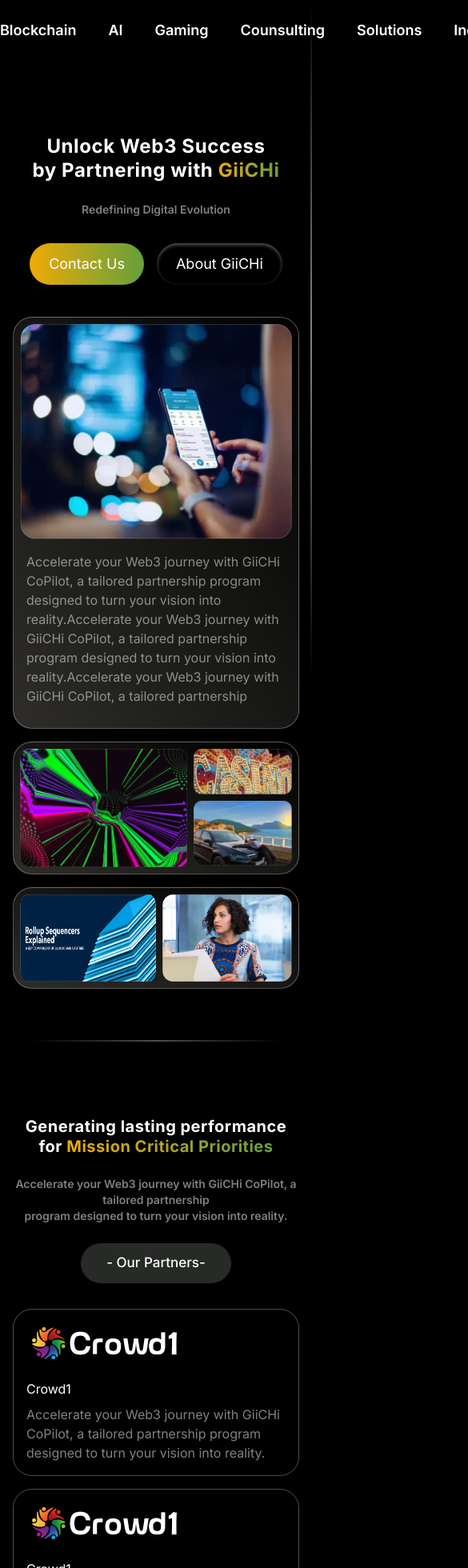
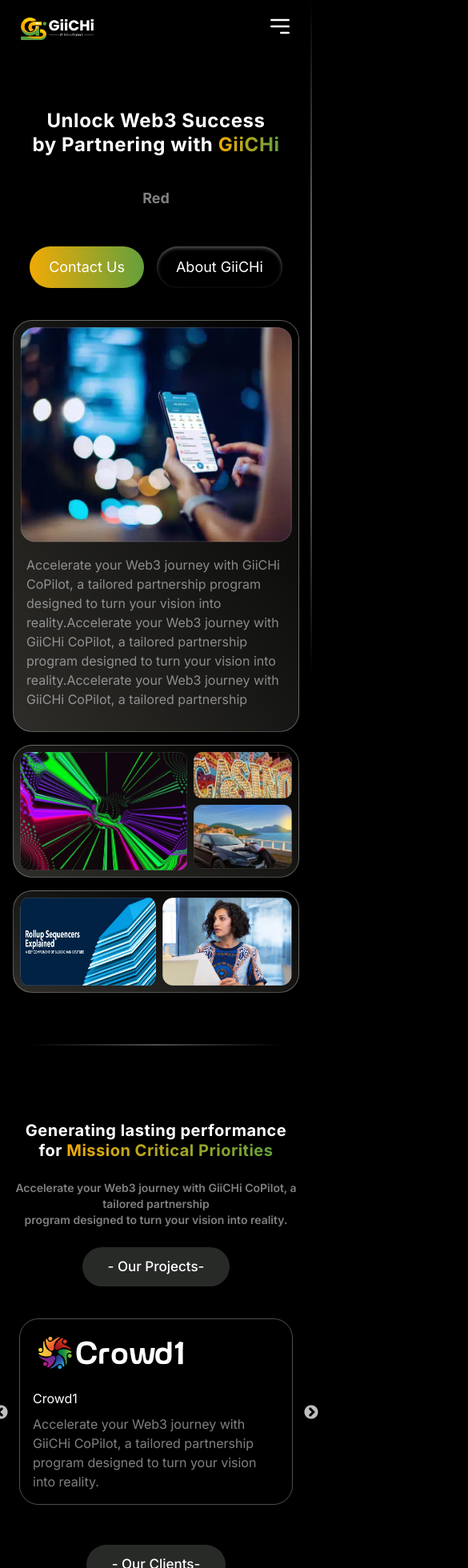
Before and after one commit to PolluxCoin2-0/GIICHI_4.0, a React (Vite) app: page / in a window 390 px wide. Shown: the top 1960 px of the page at 80% size, 585 px wide, since content can reach past the window. Built offline with nearby package versions, Linux system fonts and the light colour scheme.

Commit message:
update navbar responsive

```diff
--- /dev/null
+++ b/src/components/Typewriter.jsx
@@ -0,0 +1,47 @@
+'use client';
+
+import { useState, useEffect } from 'react';
+
+const Typewriter = () => {
+  const words = ["Redefining , Digital , Evolution "];
+  const [currentWord, setCurrentWord] = useState('');
+  const [index, setIndex] = useState(0);
+  const [charIndex, setCharIndex] = useState(0);
+  const [isDeleting, setIsDeleting] = useState(false);
+
+  useEffect(() => {
+    const type = () => {
+      const word = words[index];
+      if (isDeleting) {
+        setCurrentWord(word.substring(0, charIndex - 1));
+        setCharIndex(charIndex - 1);
+
+        if (charIndex === 0) {
+          setIsDeleting(false);
+          setIndex((prevIndex) => (prevIndex + 1) % words.length);
+        }
+      } else {
+        setCurrentWord(word.substring(0, charIndex + 1));
+        setCharIndex(charIndex + 1);
+
+        if (charIndex === word.length) {
+          setIsDeleting(true);
+        }
+      }
+    };
+
+    const typingInterval = setTimeout(type, 100);
+
+    return () => clearTimeout(typingInterval); // Clean up timeout when component is unmounted or rerendered
+  }, [charIndex, isDeleting, index, words]);
+
+  return (
+    <div className="w-full h-full flex justify-center items-center">
+      <h1 id="typewriter" className="text-lg md:text-3xl lg:text-4xl text-white text-opacity-50 font-bold">
+        {currentWord}
+      </h1>
+    </div>
+  );
+};
+
+export default Typewriter;
--- a/src/layout/Navbar.jsx
+++ b/src/layout/Navbar.jsx
@@ -1,39 +1,109 @@
+import { useState } from "react";
 import Giichi_Logo_Img from "../assets/Giichi_Logo.png";
+
 const Navbar = () => {
+  const [isMenuOpen, setIsMenuOpen] = useState(false);
+
   return (
-    <div className="flex flex-row justify-between items-center 3xl:px-60 py-4 ">
+    <nav className="flex flex-row justify-between items-center px-6 md:px-12 lg:px-20 3xl:px-60 py-4 bg-black">
       {/* Logo */}
       <a href="/dashboard">
-       <div>
-        <img src={Giichi_Logo_Img} alt="" className="cursor-pointer"/>
-       </div>
-       </a>
+        <div>
+          <img src={Giichi_Logo_Img} alt="Giichi Logo" className="cursor-pointer w-24 md:w-28" />
+        </div>
+      </a>
 
-       {/* nav menu */}
-       <div>
-        <ul className="flex flex-row justify-between space-x-10">
+      {/* Hamburger Menu (visible on mobile) */}
+      <div className="lg:hidden">
+        <button
+          onClick={() => setIsMenuOpen(!isMenuOpen)}
+          className="text-white focus:outline-none"
+        >
+          {isMenuOpen ? (
+            <svg
+              xmlns="http://www.w3.org/2000/svg"
+              className="h-8 w-8"
+              viewBox="0 0 20 20"
+              fill="currentColor"
+            >
+              <path
+                fillRule="evenodd"
+                d="M4.293 4.293a1 1 0 011.414 0L10 8.586l4.293-4.293a1 1 0 111.414 1.414L11.414 10l4.293 4.293a1 1 0 01-1.414 1.414L10 11.414l-4.293 4.293a1 1 0 01-1.414-1.414L8.586 10 4.293 5.707a1 1 0 010-1.414z"
+                clipRule="evenodd"
+              />
+            </svg>
+          ) : (
+            <svg
+              xmlns="http://www.w3.org/2000/svg"
+              className="h-8 w-8"
+              fill="none"
+              viewBox="0 0 24 24"
+              stroke="currentColor"
+            >
+              <path
+                strokeLinecap="round"
+                strokeLinejoin="round"
+                strokeWidth={2}
+                d="M4 6h16M4 12h16m-7 6h7"
+              />
+            </svg>
+          )}
+        </button>
+      </div>
+
+      {/* Nav Menu */}
+      <div
+        className={`${
+          isMenuOpen ? "block translate-x-0" : "hidden translate-x-full"
+        } absolute top-16 left-0 w-full bg-black lg:static lg:flex lg:w-auto`}
+      >
+        <ul className="flex flex-col lg:flex-row lg:space-x-10 text-center lg:text-left">
           <a href="/blockchain-development">
-          <li className="text-white text-lg font-semibold cursor-pointer">Blockchain</li>
+            <li className="text-white text-lg font-semibold cursor-pointer py-2 lg:py-0">
+              Blockchain
+            </li>
           </a>
-          <li className="text-white text-lg font-semibold">AI</li>
-          <li className="text-white text-lg font-semibold">Gaming</li>
-          <li className="text-white text-lg font-semibold">Counsulting</li>
-          <li className="text-white text-lg font-semibold">Solutions</li>
-          <li className="text-white text-lg font-semibold">Industries</li>
-          <li className="text-white text-lg font-semibold">About Us</li>
+          <li className="text-white text-lg font-semibold cursor-pointer py-2 lg:py-0">
+            AI
+          </li>
+          <li className="text-white text-lg font-semibold cursor-pointer py-2 lg:py-0">
+            Gaming
+          </li>
+          <li className="text-white text-lg font-semibold cursor-pointer py-2 lg:py-0">
+            Consulting
+          </li>
+          <li className="text-white text-lg font-semibold cursor-pointer py-2 lg:py-0">
+            Solutions
+          </li>
+          <li className="text-white text-lg font-semibold cursor-pointer py-2 lg:py-0">
+            Industries
+          </li>
+          <li className="text-white text-lg font-semibold cursor-pointer py-2 lg:py-0">
+            About Us
+          </li>
         </ul>
-       </div>
-
-       {/* Get in Touch button */}
-       <div>
+        <div className="lg:hidden flex justify-center mt-4 mb-8">
         <button
-        type="button"
-        className="bg-green-gradient px-5 py-3 rounded-full text-md font-semibold">
+          type="button"
+          className="bg-green-gradient px-5 py-3 rounded-full text-md font-semibold"
+        >
           Get In Touch
         </button>
-       </div>
-    </div>
-  )
-}
+      </div>
+
+      </div>
+
+      {/* Get in Touch Button */}
+      <div className="hidden lg:block">
+        <button
+          type="button"
+          className="bg-green-gradient px-5 py-3 rounded-full text-md font-semibold"
+        >
+          Get In Touch
+        </button>
+      </div>
+    </nav>
+  );
+};
 
 export default Navbar;
--- a/src/pages/Dashboard.jsx
+++ b/src/pages/Dashboard.jsx
@@ -13,7 +13,7 @@
 import Objectives from "./Objectives";
 import Review from "../components/Review";
 import LetsTalk from "../components/LetsTalk";
-
+import Typewriter from "../components/Typewriter";
 const Dashboard = () => {
   return (
     <div className="pt-12">
@@ -37,10 +37,10 @@
         </p>
 
         {/* Heading 3 */}
-        <div className="flex flex-row justify-center items-center ">
+        <div className="flex flex-row justify-center items-center h-20">
           <img src={star3Img} alt="" className="hidden md:hidden" />
-          <p className="text-sm md:text-md lg:text-3xl font-semibold text-white text-opacity-50 text-center pt-6">
-          Redefining Digital Evolution
+          <p className="text-sm md:text-md lg:text-3xl font-semibold  text-center pt-6">
+         <Typewriter/>
           </p>
           <img src={star4Img} alt="" className="hidden md:hidden" />
         </div>
--- a/src/pages/Mission.jsx
+++ b/src/pages/Mission.jsx
@@ -1,9 +1,10 @@
-import PropTypes from "prop-types";
+/* eslint-disable react/prop-types */
 import star6Img from "../assets/star6.png";
 import crowd1Logo from "../assets/crowd1Logo.png";
 import polluxLogo from "../assets/polluxLogo (3).png";
-import Spot30Logo from "../assets/spot30Logo.png";
-import colourTradeLogo from "../assets/colorTradeLogo.png";
+import Slider from "react-slick";
+import "slick-carousel/slick/slick.css";
+import "slick-carousel/slick/slick-theme.css";
 
 const Mission = () => {
   const partners = [
@@ -27,42 +28,40 @@
     },
   ];
 
-  const clients = [
+// Slick slider settings
+  const sliderSettings = {
+    dots: true,
+    infinite: true,
+    speed: 500,
+    slidesToShow: 3,
+    slidesToScroll: 1,
+    responsive: [
       {
-      logo: Spot30Logo,
-      title: "Spot30",
-      description:
-        "Accelerate your Web3 journey with GiiCHi CoPilot, a tailored partnership program designed to turn your vision into reality.",
+        breakpoint: 1024,
+        settings: {
+          slidesToShow: 2,
+          slidesToScroll: 1,
+        },
       },
       {
-      logo: colourTradeLogo,
-      title: "Color Trade",
-      description:
-        "Accelerate your Web3 journey with GiiCHi CoPilot, a tailored partnership program designed to turn your vision into reality.",
+        breakpoint: 768,
+        settings: {
+          slidesToShow: 1,
+          slidesToScroll: 1,
         },
-    {
-      logo: Spot30Logo,
-      title: "Spot30",
-      description:
-        "Accelerate your Web3 journey with GiiCHi CoPilot, a tailored partnership program designed to turn your vision into reality.",
       },
-  ];
+    ],
+  };
 
   // common card
   const PartnerCard = ({ logo, title, description }) => {
     return (
-      <div className="w-full md:w-[33%] xl:w-[30%] border-[1px] border-white border-opacity-30 rounded-3xl p-4 lg:p-6">
+      <div className="w-full border-[1px] border-white border-opacity-30 rounded-3xl p-4 lg:p-6">
         <img src={logo} alt={title} className="" />
         <p className="text-white pt-4">{title}</p>
         <p className="text-white text-opacity-50 pt-2">{description}</p>
       </div>
     );
-  };
-  // PropTypes validation
-  PartnerCard.propTypes = {
-    logo: PropTypes.string.isRequired,
-    title: PropTypes.string.isRequired,
-    description: PropTypes.string.isRequired,
   };
 
   return (
@@ -89,22 +88,24 @@
 
       {/* Heading 3 */}
       <div className="flex flex-row justify-center items-center mt-6">
-        <p className="bg-darkGray text-white px-8 lg:px-24 py-3 rounded-full text-[17px] font-medium text-nowrap">
-          - Our Partners-
+        <p className="bg-darkGray text-white px-8 lg:px-24 py-3 rounded-full text-[17px] font-medium text-nowrap mb-10">
+          - Our Projects-
         </p>
       </div>
 
       {/* Blocks : Our Partners */}
-      <div className="flex flex-col md:flex-row justify-between space-x-0 md:space-x-4 lg:space-x-6 xl:space-x-0 space-y-4 md:space-y-0 w-full mt-8">
+      {/* Slider: Our Partners */}
+      <Slider {...sliderSettings} className="mt-8 w-full">
         {partners.map((partner, index) => (
+          <div key={index} className="px-2">
             <PartnerCard
-            key={index}
               logo={partner.logo}
               title={partner.title}
               description={partner.description}
             />
+          </div>
         ))}
-      </div>
+      </Slider>
 
       {/* Heading 4 */}
       <div className="flex flex-row justify-center items-center mt-12">
@@ -114,15 +115,36 @@
       </div>
 
       {/* Blocks : Our Clients */}
-      <div className="flex flex-col md:flex-row justify-between space-x-0 md:space-x-4 lg:space-x-6 xl:space-x-0 space-y-4 md:space-y-0 w-full mt-8">
-        {clients.map((client, index) => (
-          <PartnerCard
-            key={index}
-            logo={client.logo}
-            title={client.title}
-            description={client.description}
-          />
-        ))}
+      <div className="mt-8">
+        <div className="flex flex-row space-x-2 md:space-x-5 space-y-5 md:space-y-0 w-full">
+        <div className="rounded-2xl py-3 md:py-5 px-2 md:px-4 bg-[#151515]  w-[25%] flex flex-row justify-center items-center space-x-6 ">
+            <p className=" text-lightGray text-sm md:text-3xl"></p>
+          </div>
+          <div className="rounded-2xl py-3 md:py-5 px-2 md:px-4 bg-[#151515]  w-[25%] flex flex-row justify-center items-center space-x-6 ">
+            <p className=" text-lightGray text-sm md:text-3xl"> </p>
+          </div>
+          <div className="rounded-2xl py-3 md:py-5 px-2 md:px-4 bg-[#151515]  w-[25%] flex flex-row justify-center items-center space-x-6 ">
+            <p className=" text-lightGray text-sm md:text-3xl"> </p>
+          </div>
+          <div className="rounded-2xl py-3 md:py-5 px-2 md:px-4 bg-[#151515]  w-[25%] flex flex-row justify-center items-center space-x-6 ">
+            <p className=" text-lightGray text-sm md:text-3xl"> </p>
+          </div>
+        </div>
+
+        <div className="flex flex-row space-x-2 md:space-x-5 space-y-2 md:space-y-0 w-full mt-5">
+          <p className="rounded-2xl py-10 px-2 md:px-4 bg-[#151515] w-[20%]"></p>
+          <p className="rounded-2xl py-10 px-2 md:px-4 bg-[#151515] w-[20%]"></p>
+          <p className="rounded-2xl py-10 px-2 md:px-4 bg-[#151515] w-[20%]"></p>
+          <p className="rounded-2xl py-10 px-2 md:px-4 bg-[#151515] w-[20%]"></p>
+          <p className="rounded-2xl py-10 px-2 md:px-4 bg-[#151515] w-[20%]"></p>
+        </div>
+
+        <div className="flex flex-row space-x-2 md:space-x-5 space-y-2 md:space-y-0 w-full mt-5">
+          <p className="rounded-2xl py-10 px-2 md:px-4 bg-[#151515] w-[25%]"></p>
+          <p className="rounded-2xl py-10 px-2 md:px-4 bg-[#151515] w-[25%]"></p>
+          <p className="rounded-2xl py-10 px-2 md:px-4 bg-[#151515] w-[25%]"></p>
+          <p className="rounded-2xl py-10 px-2 md:px-4 bg-[#151515] w-[25%]"></p>
+        </div>
       </div>
     </div>
   );
--- a/src/pages/Objectives.jsx
+++ b/src/pages/Objectives.jsx
@@ -47,6 +47,7 @@
         <div className="w-full flex flex-row justify-between space-x-2 md:space-x-4 mt-4 lg:mt-0">
           <div className="w-[27%]">
             <img src={b5Img} alt="" className="" />
+            {/* <p className="text-white -mt-6">Blockchain</p> */}
           </div>
           <div className="w-[44%]">
             <img src={b4Img} alt="" className="" />
```
Lines whose indentation alone changed are shown as unchanged.
